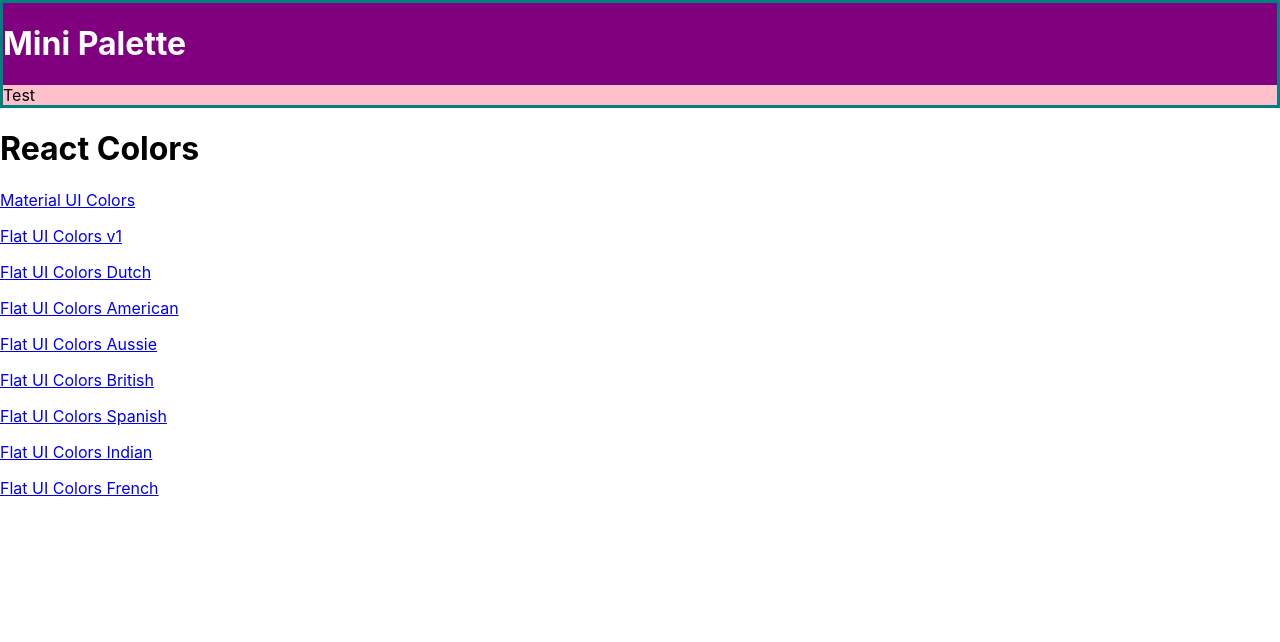
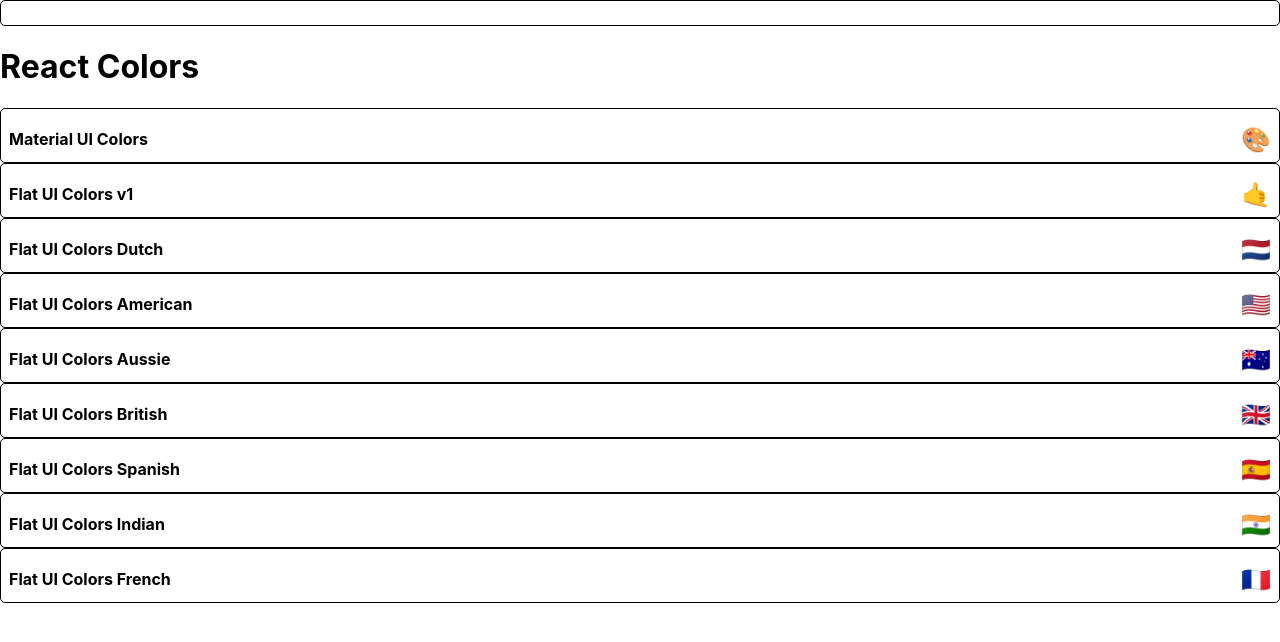
Before and after one commit to altafmquadri/massive-color-project, a React (Create React App) app: page / in a window 1280 px wide. Shown: the top 642 px of the page. Built offline with nearby package versions, Linux system fonts and the light colour scheme.

Commit message:
start styling mini palette

```diff
--- a/src/MiniPalette.js
+++ b/src/MiniPalette.js
@@ -3,25 +3,46 @@
 
 
 const styles = {
-    main: {
-        backgroundColor: 'purple',
-        border: '3px solid teal',
-        "& h1": {
-            color: 'white'
+    root: {
+        backgroundColor: 'white',
+        border: '1px solid black',
+        borderRadius: '5px',
+        padding: '0.5rem',
+        position: 'relative',
+        overflow: 'hidden',
+        '&:hover': {
+            cursor: 'pointer'
         }
     },
-    secondary: {
-        backgroundColor: 'pink'
+    colors: {
+        backgroundColor: 'grey'
+    },
+    title: {
+        display: 'flex',
+        justifyContent: 'space-between',
+        alignItems: 'center',
+        margin: '0',
+        color: 'black',
+        paddingTop: '0.5rem',
+        fontSize: '1rem',
+        position: 'relative'
+
+
+    },
+    emoji: {
+        marginLeft: '0.5rem',
+        fontSize: '1.5rem'
     }
 }
 
 const MiniPalette = props => {
-    const { classes } = props
+    const { classes, paletteName, emoji } = props
     console.log(props)
     return (
-        <div className={classes.main}>
-            <h1>Mini Palette</h1>
-            <section className={classes.secondary}>Test</section>
+        <div className={classes.root}>
+            <div className={classes.colors}></div>
+            <h5 className={classes.title}>{paletteName}
+                <span className={classes.emoji}>{emoji}</span></h5>
         </div>
 
     )
--- a/src/PaletteList.js
+++ b/src/PaletteList.js
@@ -11,9 +11,7 @@
                 <MiniPalette />
                 <h1> React Colors</h1>
                 {palettes.map(palette =>
-                    <p>
-                        <Link to={`/palette/${palette.id}`}>{palette.paletteName}</Link>
-                    </p>
+                    <MiniPalette {...palette} />
                 )}
             </div>
         );
```
